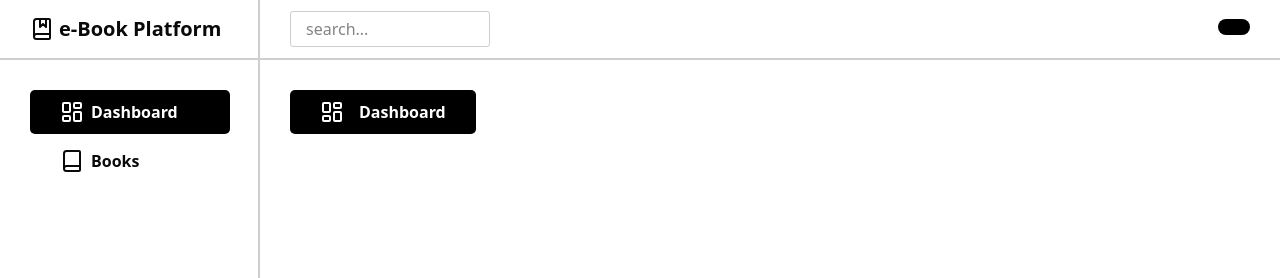
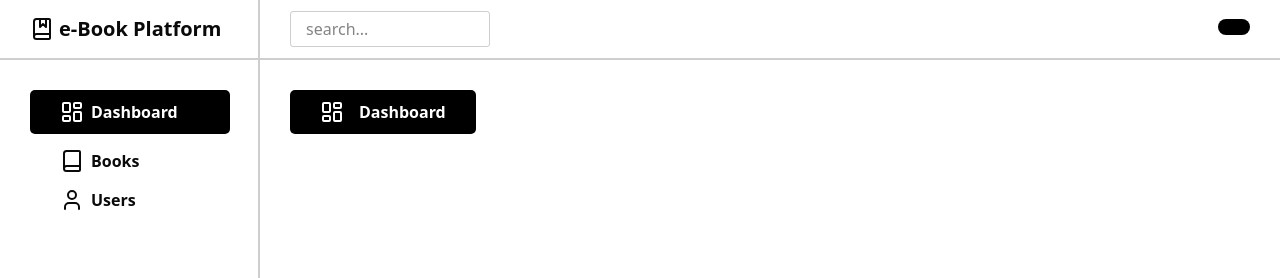
Before and after one commit to sohelrana2002/eBook-Application, a React (Vite) app in the folder admin/: page / in a window 1280 px wide. Shown: the top 278 px of the page. Built offline with nearby package versions, Linux system fonts and the light colour scheme; sample sign-in values are in the browser's storage.

Commit message:
add users in navbar

```diff
--- a/admin/src/data/Data.jsx
+++ b/admin/src/data/Data.jsx
@@ -1,4 +1,4 @@
-import { LayoutDashboard, Book } from "lucide-react";
+import { LayoutDashboard, Book, User } from "lucide-react";
 
 const NavMenu = [
   {
@@ -13,6 +13,12 @@ const NavMenu = [
     path: "/books",
     icon: <Book />,
   },
+  {
+    id: 3,
+    title: "Users",
+    path: "/users",
+    icon: <User />,
+  },
 ];
 
 export { NavMenu };
```
